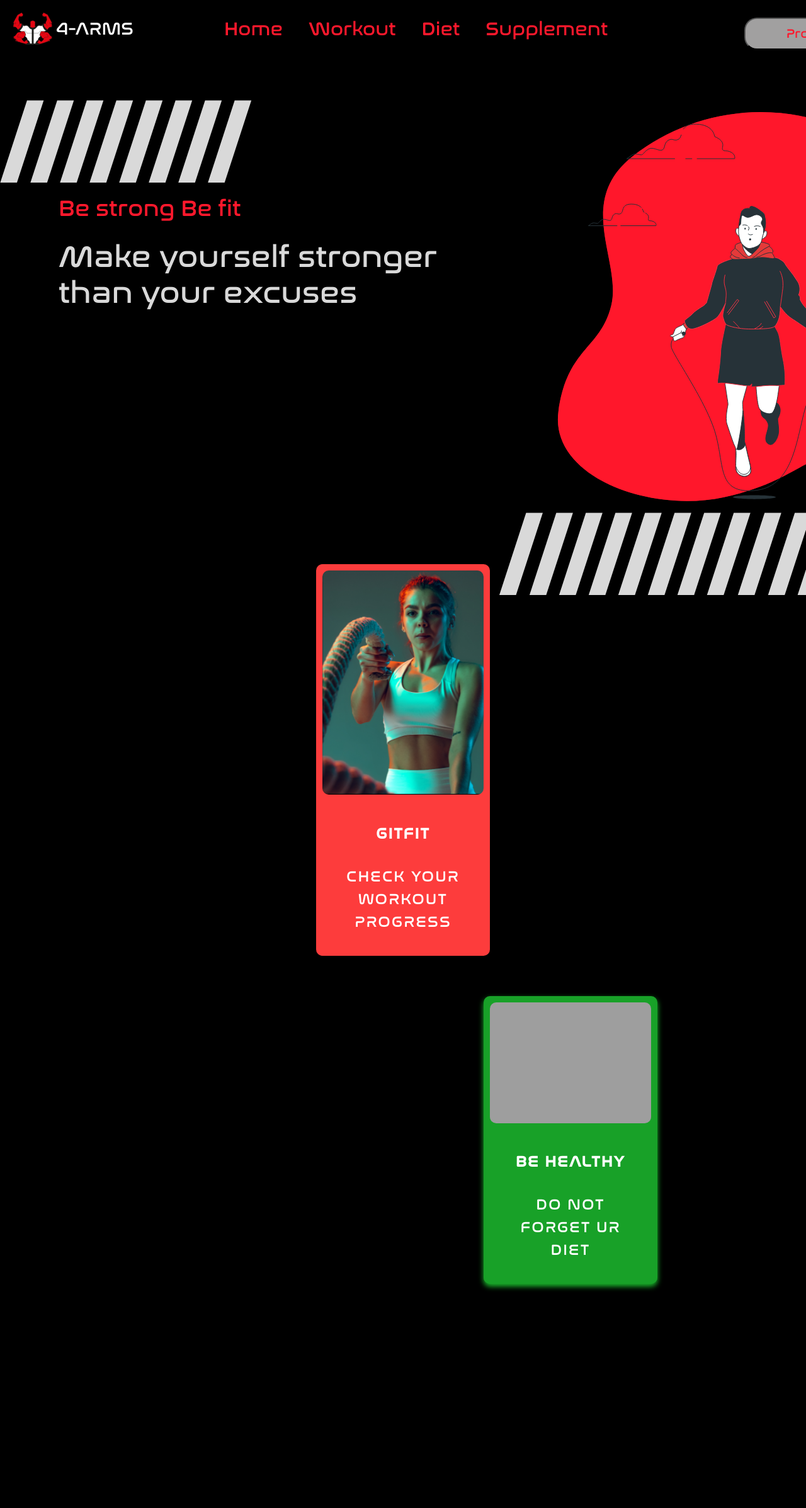
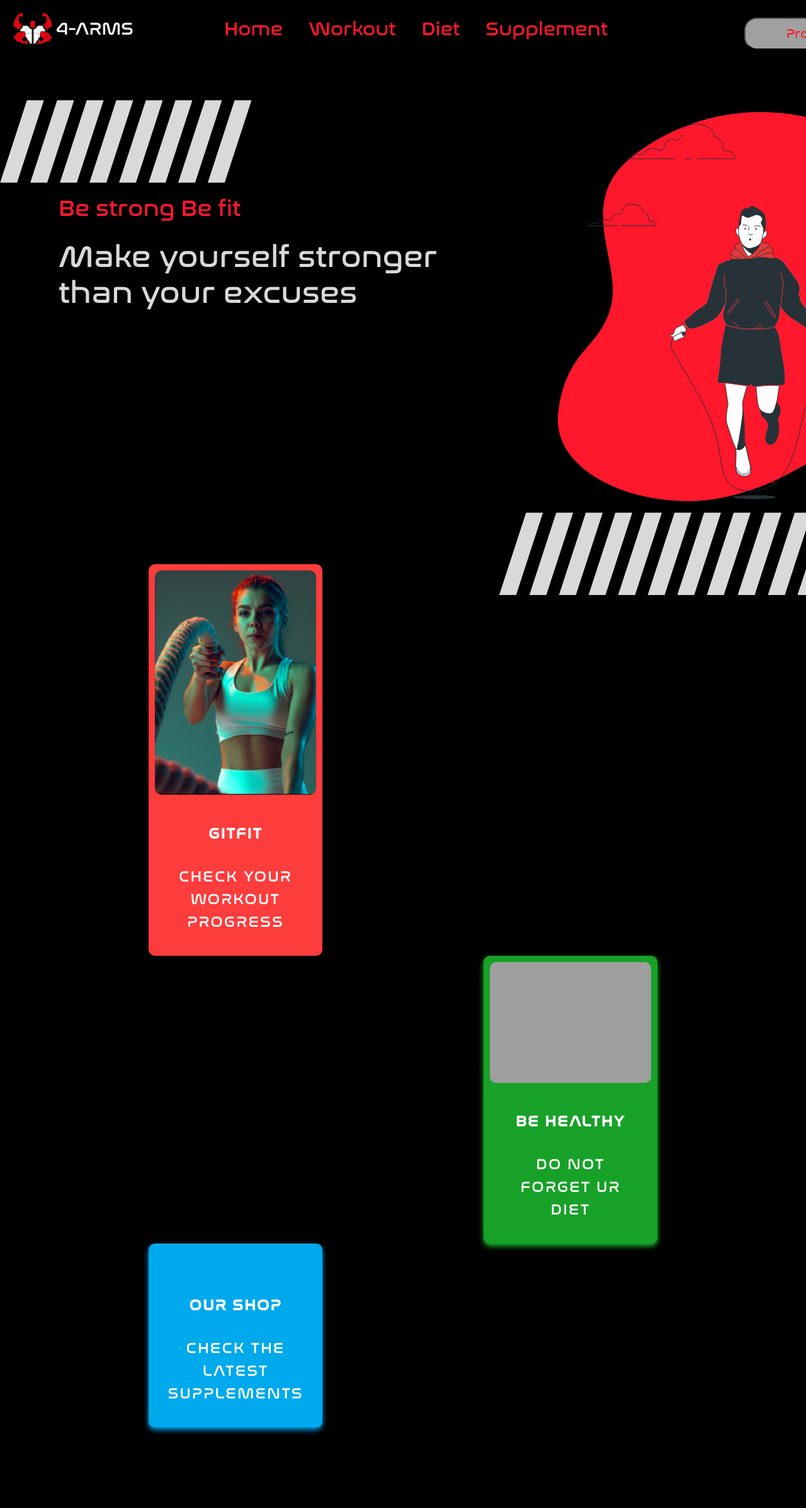
Before and after one commit to larbi1512/4-arms, a PHP site: page /NewHome/newHome.php in a window 1280 px wide. Shown: the whole page at 63% size. Before the commit the page ends 2049 px from the top, so only its background shows below. Run offline with PHP 8.4, Linux system fonts and the light colour scheme; data comes from the database, SQL or seed files in the repository; some web fonts are replaced; grey boxes are pictures that could not be loaded.

Commit message:
added the shop item to the new home page

```diff
--- a/NewHome/newHome.css
+++ b/NewHome/newHome.css
@@ -371,7 +371,7 @@ img {
     border-radius: var(--br-3xs);
     margin: 0 auto;
     margin-top: 70%;
-    margin-bottom: 20px;
+    margin-right: 60%;
     padding: 10px;
     text-align: center;
     font-family: var(--font-nasalization);
@@ -405,9 +405,7 @@ img {
         background-color: rgb(24, 161, 40);
         border-radius: var(--br-3xs);
         margin: 0 auto;
-        margin-top: 5%;
         margin-left: 60%;
-        margin-bottom: 10%;
         padding: 10px;
         text-align: center;
         font-family: var(--font-nasalization);
@@ -431,8 +429,8 @@ img {
     background-color: rgb(0, 169, 236);
     border-radius: var(--br-3xs);
     margin: 0 auto;
-    margin-top: 5%;
     margin-bottom: 10%;
+    margin-right: 60%;
     padding: 10px;
     text-align: center;
     font-family: var(--font-nasalization);
--- a/NewHome/newHome.php
+++ b/NewHome/newHome.php
@@ -140,6 +140,24 @@ require_once "../db.php";
           </div>
         </div>
       </a>
+
+       <a
+        href="../Shop/supplement.html"
+        style="display: block; width: 100%; height: 100%"
+      >
+        <div class="cardib">
+
+          <img src="" alt="" style="width: 100%; border-radius: 10px" />
+          <div class="container">
+            <h4><b>
+                our shop
+              </b></h4>
+            <p>check the latest supplements</p>
+          </div>
+        </div>
+      </a>
+      <img class="white-lines" alt="" src="./public/white-lines.svg" />
+
     </div>
 
     <script>
```
